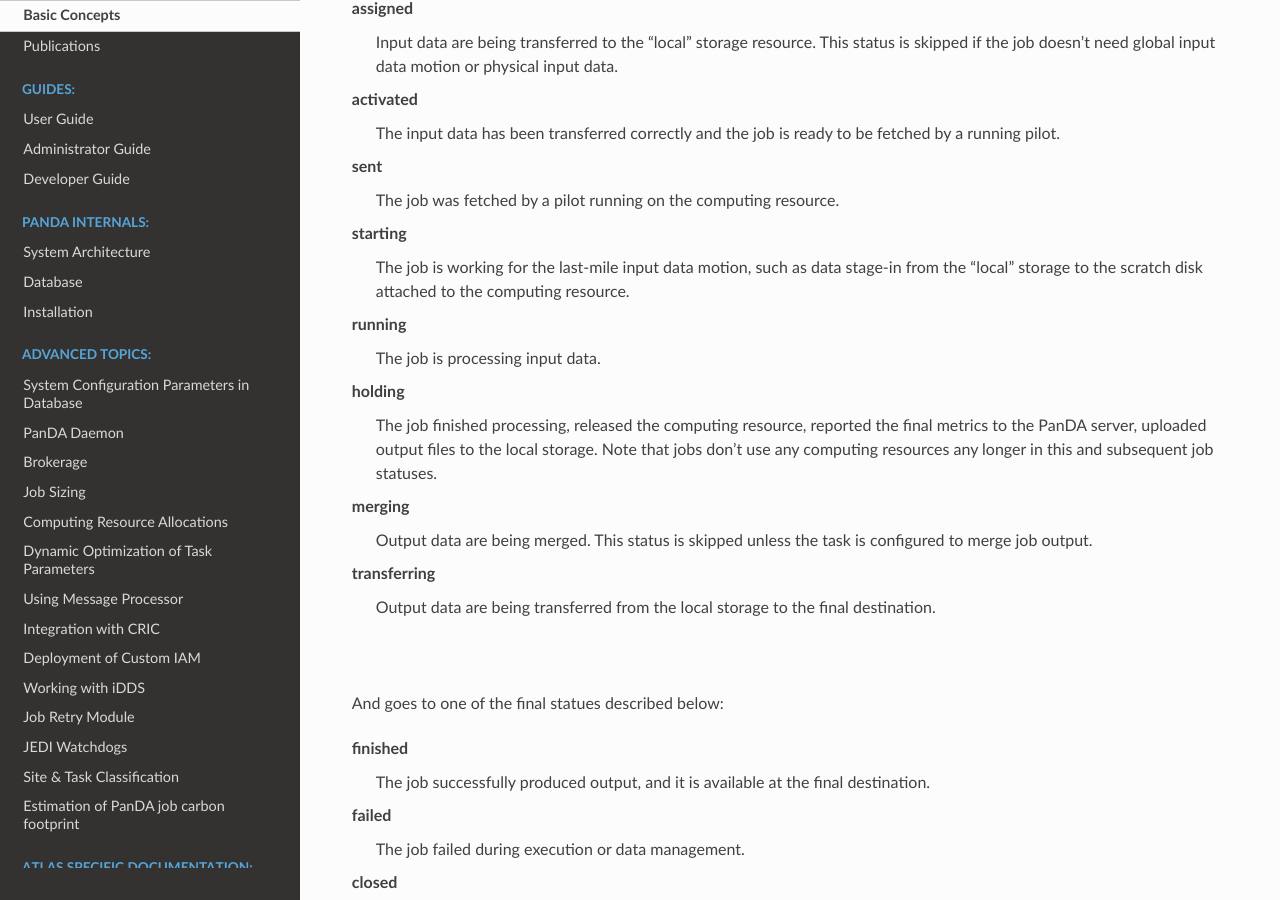
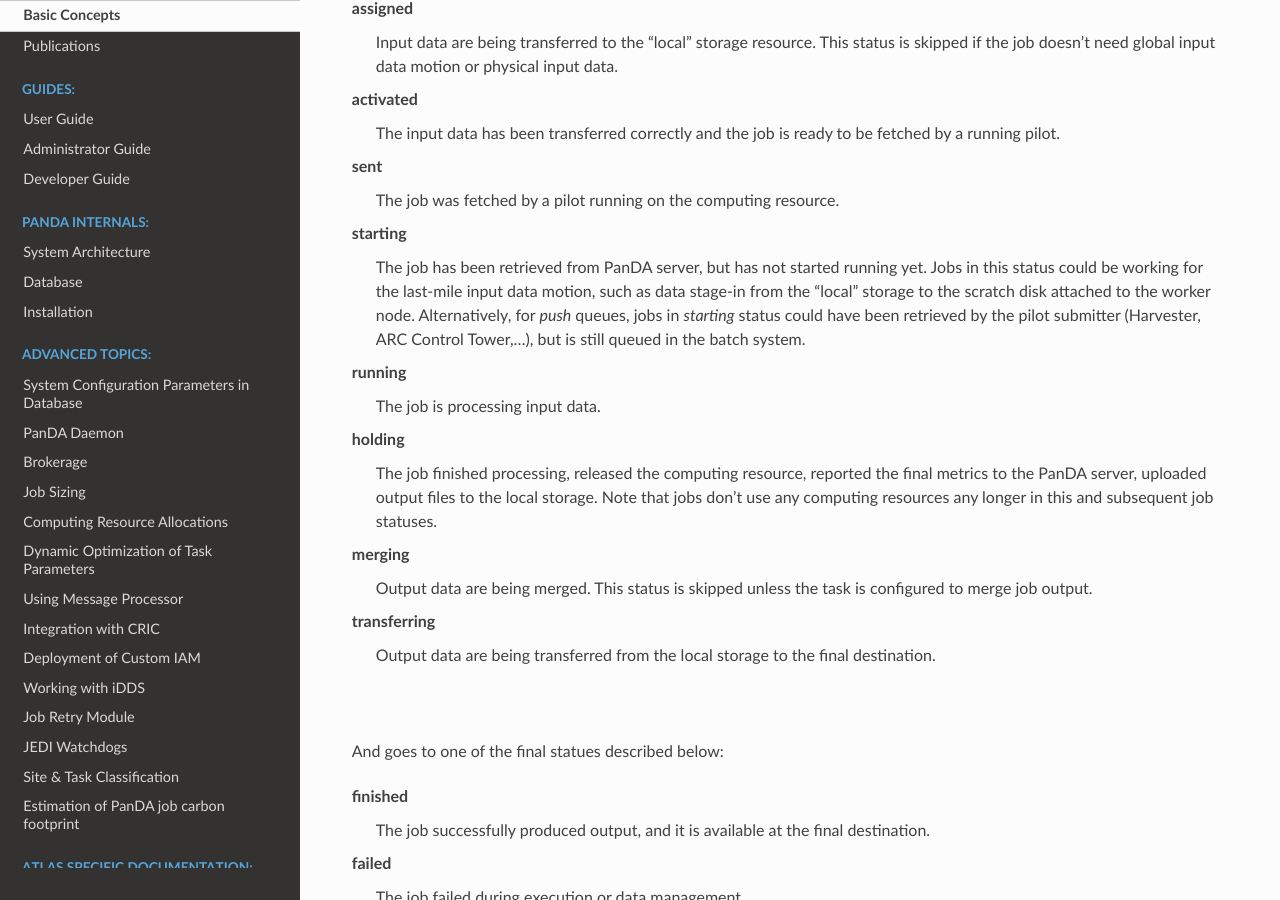
Before and after one commit to PanDAWMS/panda-docs, a Sphinx documentation site: the page built from docs/source/terminology/terminology.rst, in a window 1280 px wide and 900 px high, scrolled down 6115 px. Built offline with Sphinx 7.4.7 and the Read the Docs theme 2.0.0, drawn with Linux system fonts in a browser that asks for light colours; pages that are not in the unit, such as notebooks, are missing from menus.

Commit message:
Extending the explanation of the "starting" jobstatus

```diff
--- a/docs/source/terminology/terminology.rst
+++ b/docs/source/terminology/terminology.rst
@@ -202,8 +202,10 @@
    The job was fetched by a pilot running on the computing resource.
 
 starting
-   The job is working for the last-mile input data motion, such as data stage-in from the "local" storage to
-   the scratch disk attached to the computing resource.
+   The job has been retrieved from PanDA server, but has not started running yet. Jobs in this status
+   could be working for the last-mile input data motion, such as data stage-in from the "local" storage to
+   the scratch disk attached to the worker node. Alternatively, for `push` queues, jobs in `starting` status could have been
+   retrieved by the pilot submitter (Harvester, ARC Control Tower,...), but is still queued in the batch system.
 
 running
    The job is processing input data.
```
